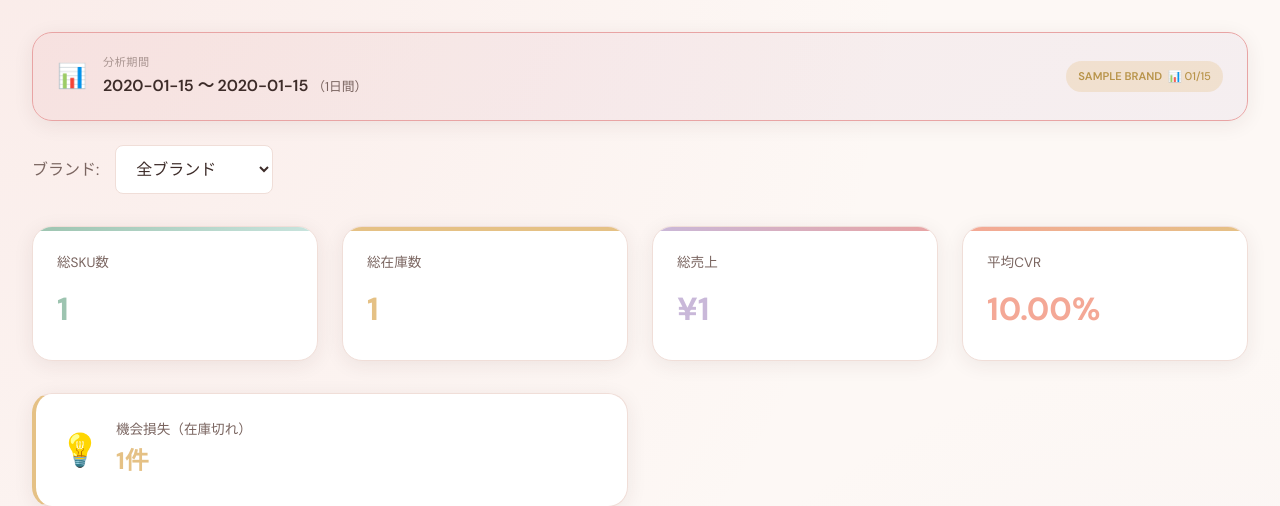
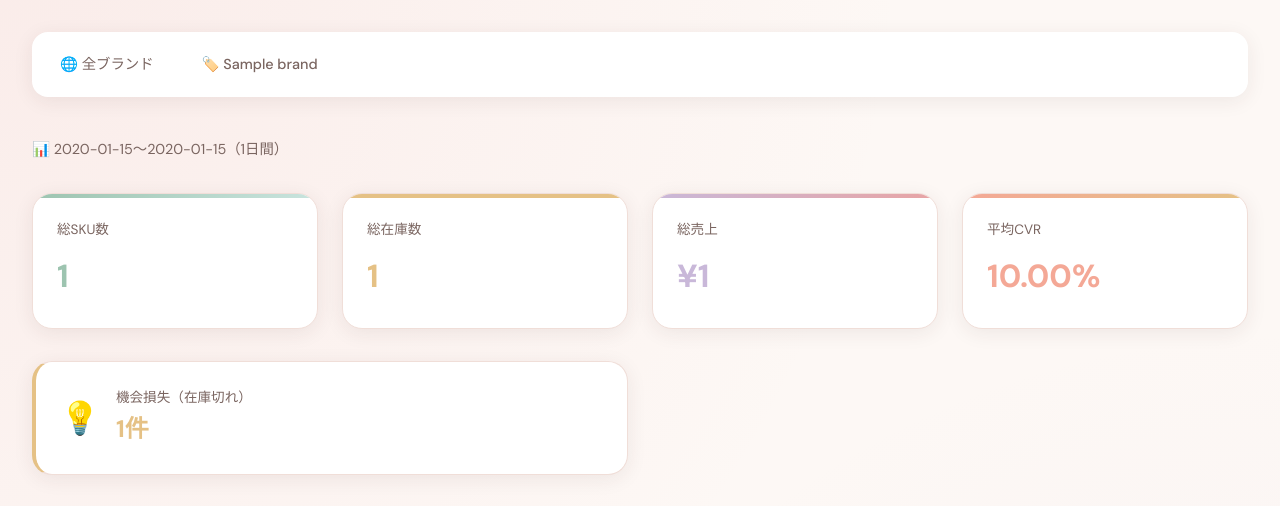
Before and after one commit to ytiguchi/analyzeap, a Flask app: template templates/brand_detail.html in a window 1280 px wide. Shown: the part 79-585 px from the top of the page. Run offline with Flask 3, Linux system fonts and the light colour scheme; the template is opened without the code that fills it: most values are stand-ins (such as "Sample title", 1, 10 or a date in 2020); grey boxes marked "Sample" are stand-in pictures; some web fonts are replaced.

Commit message:
Improve brand selection UI: change dropdown to tabs, remove date chips

```diff
--- a/templates/brand_detail.html
+++ b/templates/brand_detail.html
@@ -4,47 +4,25 @@
 
 {% block content %}
 <section class="section">
-    <!-- 分析期間バナー -->
-    {% if analysis_period %}
-    <div class="period-banner animate-in" style="margin-bottom: 1.5rem;">
-        <div class="period-banner-icon">📊</div>
-        <div class="period-banner-content">
-            <div class="period-banner-title">分析期間</div>
-            <div class="period-banner-dates">
-                {% if analysis_period.min_start and analysis_period.max_end %}
-                    {{ analysis_period.min_start.strftime('%Y年%m月%d日') }}
-                    {% if analysis_period.min_start != analysis_period.max_end %}
-                        〜 {{ analysis_period.max_end.strftime('%m月%d日') }}
-                    {% endif %}
-                    <span class="period-days">（{{ analysis_period.total_days }}日間）</span>
-                {% else %}
-                    期間情報なし
-                {% endif %}
-            </div>
-        </div>
-        <div class="period-banner-brands">
-            {% for bp in analysis_period.brands %}
-                <div class="period-brand-chip {% if bp.period_type == 'daily' %}daily{% elif bp.period_type == 'weekly' %}weekly{% else %}custom{% endif %}">
-                    <span class="brand-name">{{ bp.brand }}</span>
-                    {% if bp.period_type == 'daily' %}📅{% elif bp.period_type == 'weekly' %}📆{% else %}📊{% endif %}
-                    {% if bp.start_date %}{{ bp.start_date.strftime('%m/%d') }}{% endif %}
-                    {% if bp.start_date != bp.end_date and bp.end_date %}〜{{ bp.end_date.strftime('%m/%d') }}{% endif %}
-                </div>
-            {% endfor %}
-        </div>
+    <!-- ブランド選択タブ -->
+    <div class="brand-tabs animate-in" style="margin-bottom: 2rem;">
+        <a href="/brand/all" class="brand-tab {% if brand_name == 'all' %}active{% endif %}">
+            🌐 全ブランド
+        </a>
+        {% for b in brands %}
+        <a href="/brand/{{ b }}" class="brand-tab {% if brand_name == b %}active{% endif %}">
+            {% if b == 'Rady' or b == 'rady' %}👗{% elif b == 'cherimi' %}🌸{% elif b == 'michellMacaron' %}🎀{% elif b == 'SOLNI' or b == 'solni' %}💎{% else %}🏷️{% endif %}
+            {{ b }}
+        </a>
+        {% endfor %}
+    </div>
+
+    <!-- 分析期間（シンプル表示） -->
+    {% if analysis_period and analysis_period.min_start %}
+    <div class="period-simple animate-in" style="margin-bottom: 1.5rem;">
+        📊 {{ analysis_period.min_start.strftime('%m/%d') }}〜{{ analysis_period.max_end.strftime('%m/%d') }}（{{ analysis_period.total_days }}日間）
     </div>
     {% endif %}
-
-    <!-- ブランド選択 -->
-    <div style="display: flex; align-items: center; gap: 1rem; margin-bottom: 2rem;">
-        <label style="color: var(--text-secondary);">ブランド:</label>
-        <select id="brand-select" style="background: var(--bg-card); border: 1px solid var(--border-color); color: var(--text-primary); padding: 0.75rem 1rem; border-radius: 8px; font-size: 1rem; cursor: pointer;" onchange="location.href='/brand/' + this.value">
-            <option value="all" {% if brand_name == 'all' %}selected{% endif %}>全ブランド</option>
-            {% for b in brands %}
-                <option value="{{ b }}" {% if brand_name == b %}selected{% endif %}>{{ b }}</option>
-            {% endfor %}
-        </select>
-    </div>
 
     <!-- 統計カード -->
     <div class="grid grid-4" style="margin-bottom: 2rem;">
@@ -269,27 +247,45 @@
     box-shadow: var(--shadow-soft);
 }
 
-.period-banner-icon { font-size: 1.5rem; }
-.period-banner-content { flex: 1; min-width: 200px; }
-.period-banner-title { font-size: 0.7rem; color: var(--text-muted); text-transform: uppercase; letter-spacing: 0.5px; }
-.period-banner-dates { font-size: 1rem; font-weight: 600; color: var(--text-primary); }
-.period-days { font-size: 0.8rem; color: var(--text-secondary); font-weight: 400; }
-.period-banner-brands { display: flex; gap: 0.5rem; flex-wrap: wrap; }
+/* ブランド選択タブ */
+.brand-tabs {
+    display: flex;
+    gap: 0.5rem;
+    flex-wrap: wrap;
+    background: var(--bg-card);
+    padding: 0.5rem;
+    border-radius: 16px;
+    box-shadow: var(--shadow-soft);
+}
 
-.period-brand-chip {
-    display: inline-flex;
-    align-items: center;
-    gap: 0.35rem;
-    padding: 0.35rem 0.75rem;
-    border-radius: 20px;
-    font-size: 0.7rem;
-    font-family: 'DM Sans', sans-serif;
+.brand-tab {
+    padding: 0.75rem 1.25rem;
+    border-radius: 12px;
+    background: transparent;
+    color: var(--text-secondary);
+    text-decoration: none;
     font-weight: 500;
+    transition: all 0.3s ease;
+    font-size: 0.9rem;
 }
-.period-brand-chip.daily { background: rgba(201, 184, 217, 0.3); color: #8B6FA8; }
-.period-brand-chip.weekly { background: rgba(157, 196, 176, 0.3); color: #5A8A6F; }
-.period-brand-chip.custom { background: rgba(229, 193, 133, 0.3); color: #B8944A; }
-.period-brand-chip .brand-name { font-weight: 600; text-transform: uppercase; }
+
+.brand-tab:hover {
+    color: var(--text-primary);
+    background: var(--bg-secondary);
+}
+
+.brand-tab.active {
+    color: white;
+    background: var(--gradient-warm);
+    box-shadow: 0 4px 12px rgba(232, 164, 164, 0.3);
+}
+
+/* 期間シンプル表示 */
+.period-simple {
+    color: var(--text-secondary);
+    font-size: 0.9rem;
+    padding: 0.5rem 0;
+}
 
 /* ====== 2カラム グループ化商品グリッド ====== */
 .grouped-product-grid {
```
